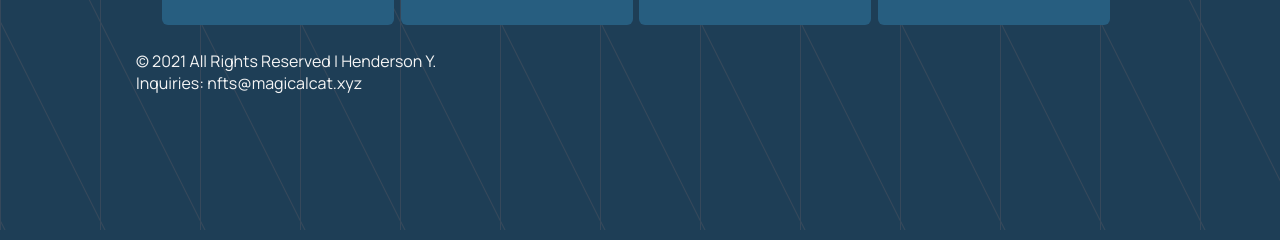
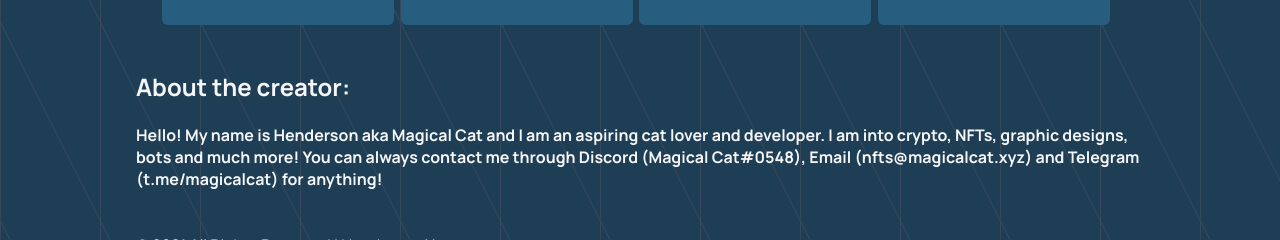
Before and after one commit to hendersonyang/worldofcats-v2, a Next.js app in the folder app/: page / in a window 1280 px wide. Shown: the part 776-1016 px from the top of the page. Built offline with nearby package versions, Linux system fonts and the light colour scheme.

Commit message:
add about the creator

```diff
--- a/app/pages/index.js
+++ b/app/pages/index.js
@@ -32,7 +32,7 @@ export default function Home() {
     setTimeout(() => {
       document.getElementById('loading').style.display = 'none'
       document.getElementById('container').style.display = 'initial'
-    }, 3000)
+    }, 2000)
     console.log(cards)
   }, [])
   return (
@@ -92,6 +92,9 @@ export default function Home() {
           ))}
         </div>
         <br/>
+        <h2>About the creator:</h2>
+        <h4>Hello! My name is Henderson aka Magical Cat and I am an aspiring cat lover and developer. I am into crypto, NFTs, graphic designs, bots and much more! You can always contact me through Discord (Magical Cat#0548), Email (nfts@magicalcat.xyz) and Telegram (t.me/magicalcat) for anything!</h4>
+        <br/>
         <footer>© 2021 All Rights Reserved | Henderson Y.<br/>Inquiries: nfts@magicalcat.xyz</footer>
       </div>
     </div>
```
